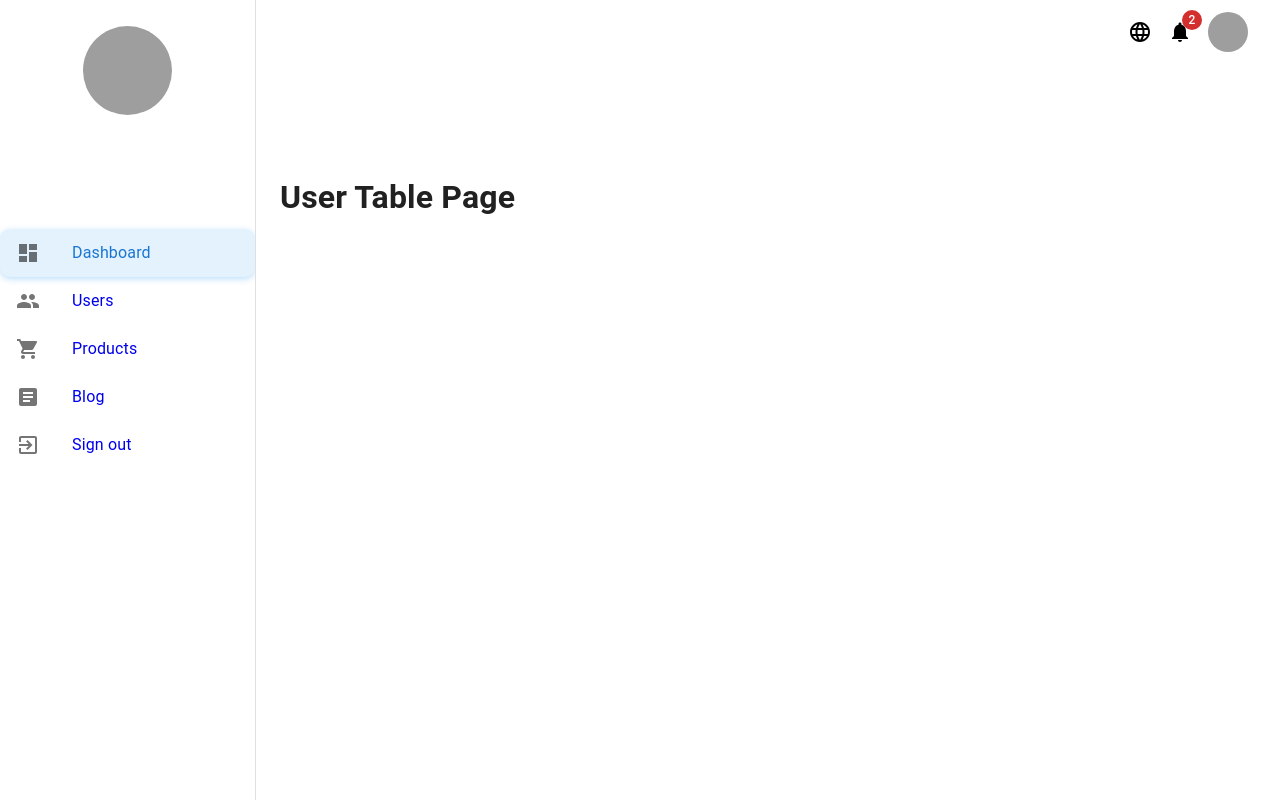
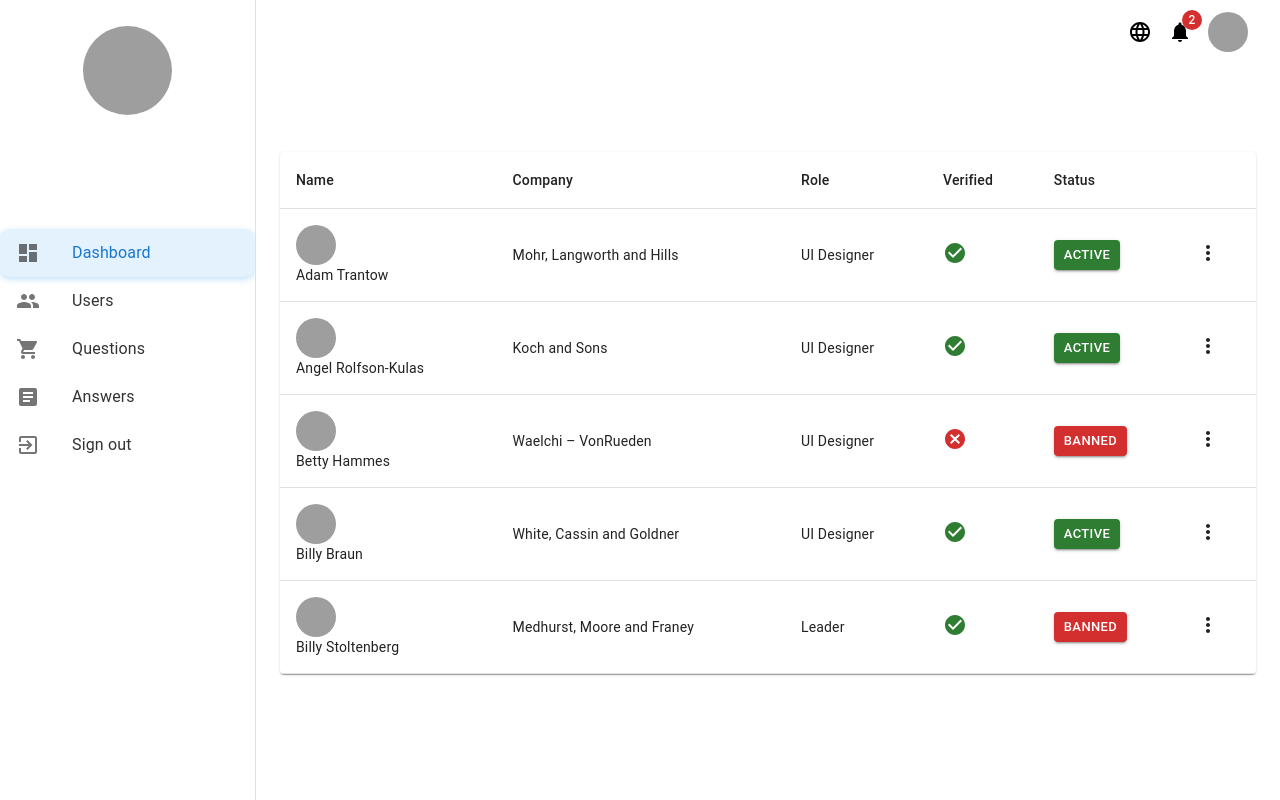
Before and after one commit to Archett0/qac-frontend, a React (Vite) app: page /users in a window 1280 px wide. Built offline with nearby package versions, Linux system fonts and the light colour scheme; grey boxes are pictures that could not be loaded.

Commit message:
sidebar setup

```diff
--- a/src/App.jsx
+++ b/src/App.jsx
@@ -5,9 +5,9 @@ import Sidebar from './components/Sidebar';
 import Topbar from './components/Topbar';
 import Dashboard from './pages/Dashboard';
 import UserTable from './pages/UserTable';
-import Products from './pages/Products';
-import Blog from './pages/Blog';
+import Questions from './pages/Questions';
 import SignOut from './pages/SignOut';
+import Answers from './pages/Answers';
 
 function App() {
   return (
@@ -22,8 +22,8 @@ function App() {
           <Routes>
             <Route path="/" element={<Dashboard />} />
             <Route path="/users" element={<UserTable />} />
-            <Route path="/products" element={<Products />} />
-            <Route path="/blog" element={<Blog />} />
+            <Route path="/answers" element={<Answers />} />
+            <Route path="/questions" element={<Questions />} />
             <Route path="/signout" element={<SignOut />} />
           </Routes>
         </Box>
--- a/src/components/Sidebar.css
+++ b/src/components/Sidebar.css
@@ -1,31 +1,22 @@
-/* Sidebar layout */
-.sidebar-content {
-    display: flex;
-    flex-direction: column;
-    height: 100%; /* Full height */
-  }
-
-  /* Logo box styling */
-  .sidebar-logo {
-    text-align: center;
-    padding: 2vw 0; /* Responsive padding */
-  }
-
-  /* General styles for ListItem */
-  .list-item {
+/* General styles for ListItem */
+.list-item {
     position: relative;
     border-radius: 10px;
     overflow: hidden;
     transition: box-shadow 0.3s ease;
-    font-family: 'Poppins', sans-serif;
+    font-family: 'Poppins', sans-serif;  /* Font family */
+    font-size: 1rem;                     /* Base font size */
+    font-weight: 400;                    /* Normal font weight */
+    color: #333;                         /* Default text color */
+    text-transform: none;                /* Text casing (none, uppercase, lowercase) */
   }
 
   /* Selected styles */
   .list-item.selected {
     background-color: #e3f2fd;
     box-shadow: 0px 2px 6px rgba(33, 150, 243, 0.3);
-    color: #1976d2;
-    font-weight: 600;
+    color: #1976d2; /* Blue text for selected item */
+    font-weight: 600; /* Bold font for selected item */
   }
 
   /* Hover styles for unselected items */
@@ -39,6 +30,12 @@
     background-color: #bbdefb;
   }
 
+  /* Ensures all links don't change color on click */
+  .list-item a {
+    text-decoration: none;
+    color: inherit; /* Inherit color from the parent */
+  }
+
   /* Ripple animation */
   .ripple {
     position: absolute;
@@ -49,9 +46,10 @@
     pointer-events: none;
   }
 
+  /* Ripple keyframes */
   @keyframes ripple {
     to {
-      transform: scale(6);
-      opacity: 0;
+      transform: scale(6); /* Ripple grows 6 times its size */
+      opacity: 0; /* Fade out as it expands */
     }
   }
--- a/src/components/Sidebar.jsx
+++ b/src/components/Sidebar.jsx
@@ -84,27 +84,27 @@ const Sidebar = () => {
             <ListItem
               button
               component={Link}
-              to="/products"
+              to="/questions"
               onClick={(e) => handleListItemClick(2, e)}
               className={`list-item ${selectedIndex === 2 ? 'selected' : ''}`}
             >
               <ListItemIcon sx={{ fontSize: '2vw' }}>
                 <ShoppingCartIcon />
               </ListItemIcon>
-              <ListItemText primary="Products" sx={{ fontSize: '1.2vw' }} />
+              <ListItemText primary="Questions" sx={{ fontSize: '1.2vw' }} />
             </ListItem>
 
             <ListItem
               button
               component={Link}
-              to="/blog"
+              to="/answers"
               onClick={(e) => handleListItemClick(3, e)}
               className={`list-item ${selectedIndex === 3 ? 'selected' : ''}`}
             >
               <ListItemIcon sx={{ fontSize: '2vw' }}>
                 <ArticleIcon />
               </ListItemIcon>
-              <ListItemText primary="Blog" sx={{ fontSize: '1.2vw' }} />
+              <ListItemText primary="Answers" sx={{ fontSize: '1.2vw' }} />
             </ListItem>
 
             <ListItem
--- /dev/null
+++ b/src/pages/Answers.jsx
@@ -0,0 +1,7 @@
+import React from 'react';
+
+const Answers = () => {
+  return <h1>Answers Page</h1>;
+};
+
+export default Answers;
--- a/src/pages/Blog.jsx
+++ /dev/null
@@ -1,7 +0,0 @@
-import React from 'react';
-
-const Blog = () => {
-  return <h1>Blog Page</h1>;
-};
-
-export default Blog;
--- a/src/pages/Products.jsx
+++ /dev/null
@@ -1,7 +0,0 @@
-import React from 'react';
-
-const Products = () => {
-  return <h1>Products Page</h1>;
-};
-
-export default Products;
--- /dev/null
+++ b/src/pages/Questions.jsx
@@ -0,0 +1,7 @@
+import React from 'react';
+
+const Questions = () => {
+  return <h1>Questions Page</h1>;
+};
+
+export default Questions;
--- a/src/pages/UserTable.jsx
+++ b/src/pages/UserTable.jsx
@@ -1,7 +1,61 @@
 import React from 'react';
+import { Table, TableBody, TableCell, TableContainer, TableHead, TableRow, Paper, Avatar, Button } from '@mui/material';
+import CheckCircleIcon from '@mui/icons-material/CheckCircle';
+import CancelIcon from '@mui/icons-material/Cancel';
+import MoreVertIcon from '@mui/icons-material/MoreVert';
+
+const users = [
+  { id: 1, name: 'Adam Trantow', company: 'Mohr, Langworth and Hills', role: 'UI Designer', verified: true, status: 'Active' },
+  { id: 2, name: 'Angel Rolfson-Kulas', company: 'Koch and Sons', role: 'UI Designer', verified: true, status: 'Active' },
+  { id: 3, name: 'Betty Hammes', company: 'Waelchi – VonRueden', role: 'UI Designer', verified: false, status: 'Banned' },
+  { id: 4, name: 'Billy Braun', company: 'White, Cassin and Goldner', role: 'UI Designer', verified: true, status: 'Active' },
+  { id: 5, name: 'Billy Stoltenberg', company: 'Medhurst, Moore and Franey', role: 'Leader', verified: true, status: 'Banned' },
+];
+
+const getStatusButton = (status) => {
+  if (status === 'Active') {
+    return <Button variant="contained" color="success" size="small">Active</Button>;
+  } else {
+    return <Button variant="contained" color="error" size="small">Banned</Button>;
+  }
+};
 
 const UserTable = () => {
-  return <h1>User Table Page</h1>;
+  return (
+    <TableContainer component={Paper}>
+      <Table>
+        <TableHead>
+          <TableRow>
+            <TableCell>Name</TableCell>
+            <TableCell>Company</TableCell>
+            <TableCell>Role</TableCell>
+            <TableCell>Verified</TableCell>
+            <TableCell>Status</TableCell>
+            <TableCell></TableCell>
+          </TableRow>
+        </TableHead>
+        <TableBody>
+          {users.map((user) => (
+            <TableRow key={user.id}>
+              <TableCell>
+                <Avatar alt={user.name} src={`https://i.pravatar.cc/300?u=${user.id}`} />
+                {user.name}
+              </TableCell>
+              <TableCell>{user.company}</TableCell>
+              <TableCell>{user.role}</TableCell>
+              <TableCell>
+                {user.verified ? <CheckCircleIcon color="success" /> : <CancelIcon color="error" />}
+              </TableCell>
+              <TableCell>{getStatusButton(user.status)}</TableCell>
+              <TableCell>
+                <MoreVertIcon />
+              </TableCell>
+            </TableRow>
+          ))}
+        </TableBody>
+      </Table>
+    </TableContainer>
+  );
 };
 
 export default UserTable;
```
Also changed, not shown: src/components/UserTable.jsx (deleted, +0 -61 lines), src/pages/dashboard/CommentManagement.jsx (deleted, +0 -9 lines), src/pages/dashboard/QuestionManagement.jsx (deleted, +0 -9 lines), src/pages/dashboard/UserManagement.jsx (deleted, +0 -9 lines).
